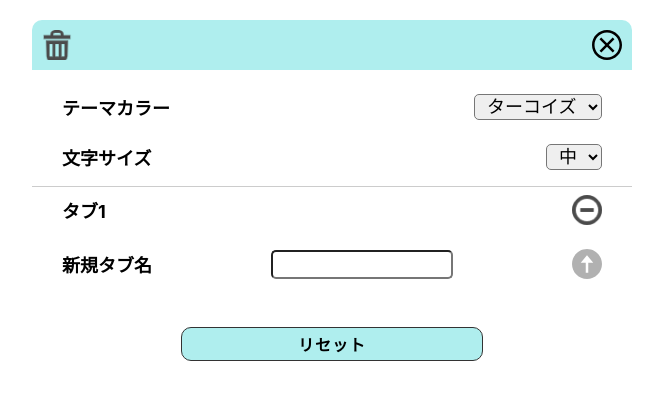
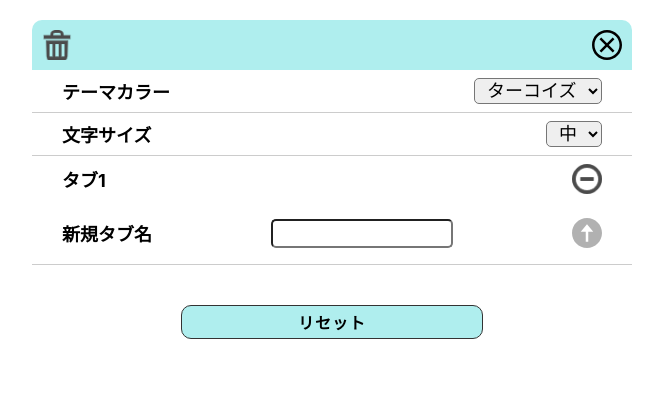
Before and after one commit to fuminaInoue/shopping-memo, a React (Create React App) app: page /setting in a window 1280 px wide. Shown: the top 400 px of the page, without its empty margins (308-971 px from the left). Built offline with nearby package versions, Linux system fonts and the light colour scheme.

Commit message:
設定画面にボーダーを追加

```diff
--- a/src/components/organisms/FontSize.tsx
+++ b/src/components/organisms/FontSize.tsx
@@ -12,6 +12,7 @@ export const FontSize: React.FC<Props> = ({}) => {
   const defalutSize = localStorage.getItem('fontSize')
 
   return (
+    <div css={FontSizeStyle}>
       <div css={contentsStyle}>
         <div css={themeStyle}>文字サイズ</div>
         <select
@@ -26,15 +27,20 @@ export const FontSize: React.FC<Props> = ({}) => {
           <option value="large">大</option>
         </select>
       </div>
+    </div>
   )
 }
 
+const FontSizeStyle = css({
+  borderTop: '1px solid #ccc',
+})
+
 const contentsStyle = css({
   padding: '8px 0',
-  margin: '0 auto 8px',
-  width: '90%',
+  margin: '0 auto',
   display: 'flex',
   justifyContent: 'space-between',
+  width: '90%',
 })
 
 const themeStyle = css({
--- a/src/components/organisms/ResetButton.tsx
+++ b/src/components/organisms/ResetButton.tsx
@@ -23,6 +23,7 @@ export const ResetButton: React.FC<Props> = ({}) => {
   }
 
   return (
+    <div css={buttonWrapperStyle}>
       <div
         css={buttonStyle}
         style={{ background: themeColor }}
@@ -30,8 +31,13 @@ export const ResetButton: React.FC<Props> = ({}) => {
       >
         リセット
       </div>
+    </div>
   )
 }
+
+const buttonWrapperStyle = css({
+  borderTop: '1px solid #ccc',
+})
 
 const buttonStyle = css({
   padding: '4px 0',
--- a/src/components/organisms/ThemeColor.tsx
+++ b/src/components/organisms/ThemeColor.tsx
@@ -33,7 +33,7 @@ export const ThemeColor: React.FC<Props> = ({ setThemeColor }) => {
 
 const contentsStyle = css({
   padding: '8px 0',
-  margin: '0 auto 8px',
+  margin: '0 auto',
   width: '90%',
   display: 'flex',
   justifyContent: 'space-between',
--- a/src/components/pages/Setting.tsx
+++ b/src/components/pages/Setting.tsx
@@ -63,7 +63,6 @@ const headerStyle = css({
   justifyContent: 'space-between',
   alignItems: 'center',
   padding: 10,
-  marginBottom: 16,
   img: {
     width: 30,
     height: 30,
```
Lines whose indentation alone changed are shown as unchanged.
